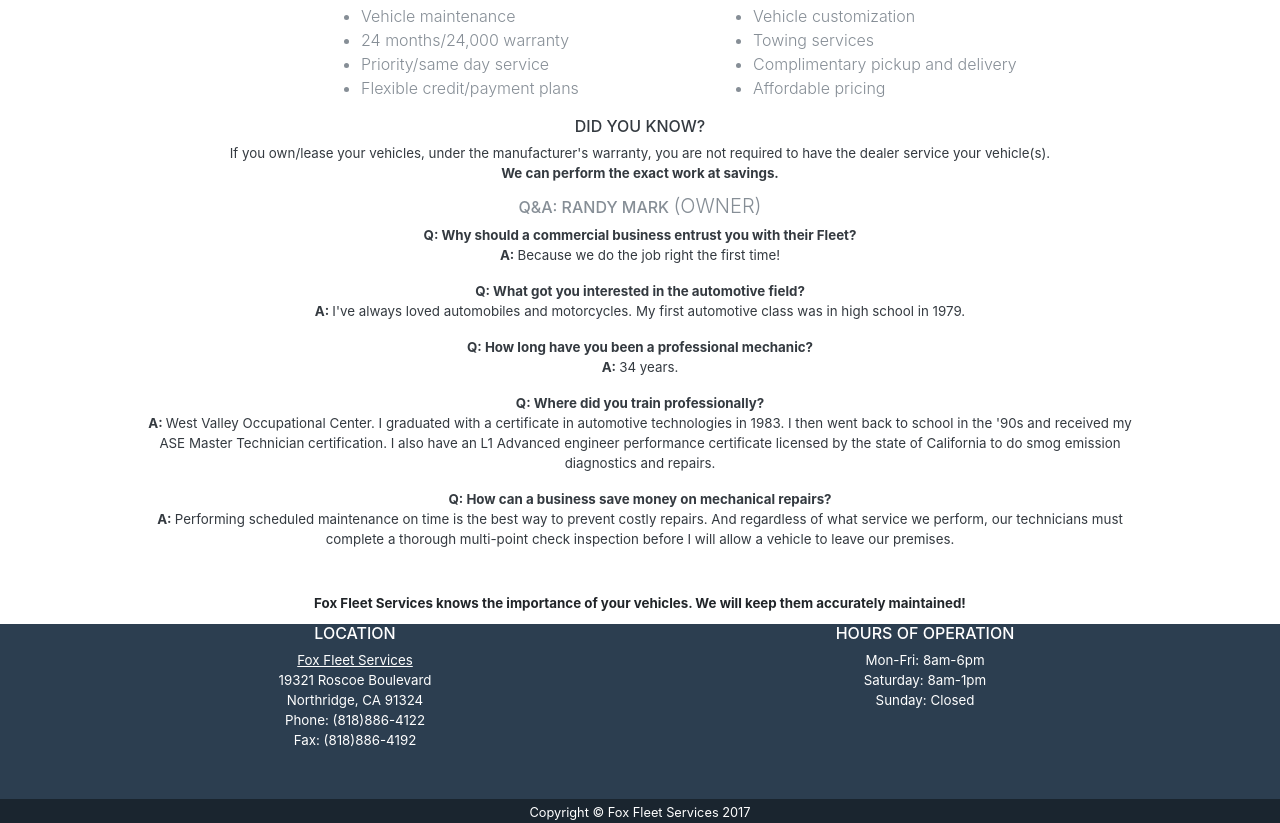
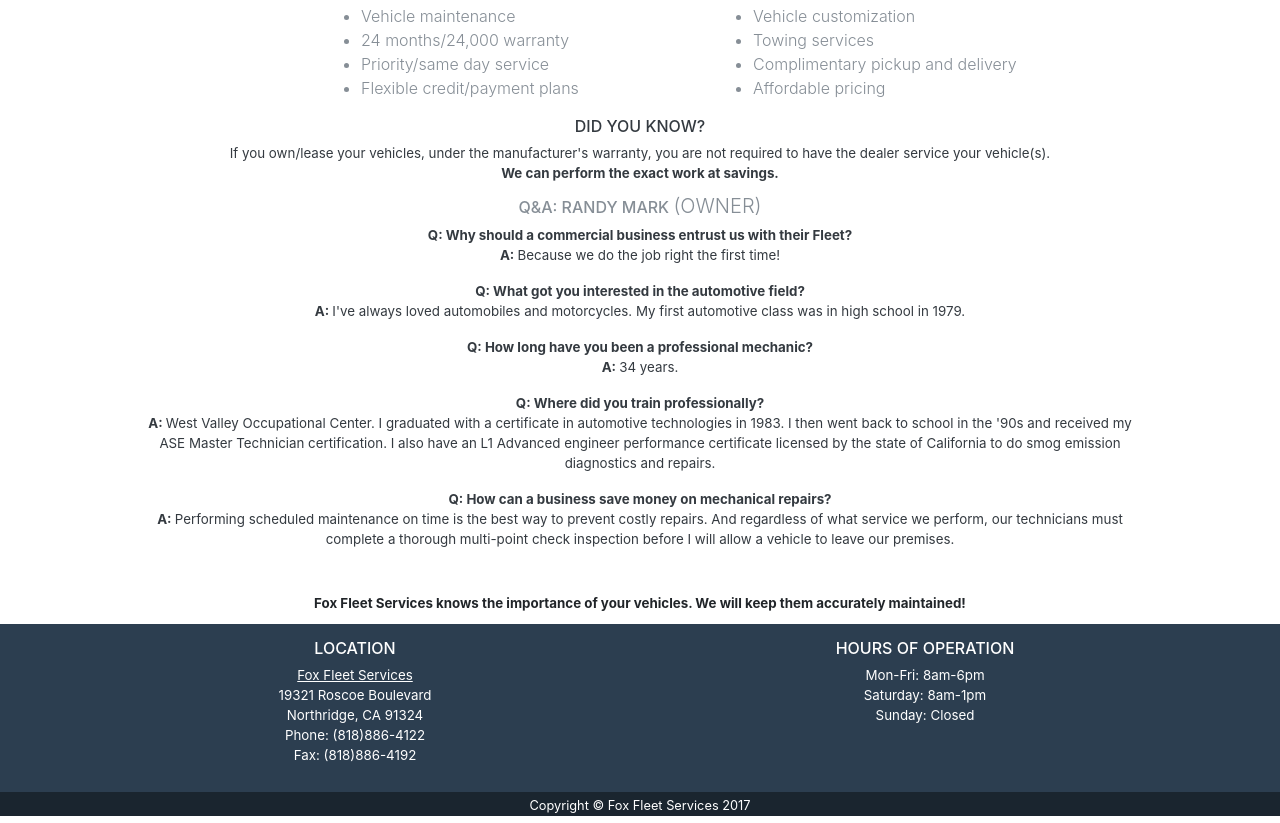
Before and after one commit to railford/railford.github.io, a website with bundled scripts: page index.html in a window 1280 px wide. Shown: the part 308-1131 px from the top of the page. Built offline with nearby package versions, Linux system fonts and the light colour scheme.

Commit message:
footer format change

```diff
--- a/index.html
+++ b/index.html
@@ -193,7 +193,7 @@
         <div class="bg-white text-dark" style="padding-left: 5%; padding-right: 5%; padding-top: 0px">
         <p style="text-align: center; font-size: 10pt">
           <b>Q: </b>
-          <b>Why should a commercial business entrust you with their Fleet?</b>
+          <b>Why should a commercial business entrust us with their Fleet?</b>
           <br>
           <b>A: </b>
           Because we do the job right the first time!
@@ -234,12 +234,12 @@
     </section>
 
     <!-- Footer -->
-    <section class="footer text-white text-center" style="padding-top: 0px; padding-bottom: 0px">
+    <section class="footer text-white text-center" style="padding-top: 15px; padding-bottom: 10px">
       <div class="container">
         <div class="row">
-          <div class="col-md-6 mb-5 mb-lg-0">
+          <div class="col-md-6 mb-lg-0">
             <h6 class="text-uppercase">Location</h6>
-            <p class="mb-5" style="font-size: 10pt">
+            <p style="font-size: 10pt">
               <u>Fox Fleet Services</u><br>
               19321 Roscoe Boulevard<br>
               Northridge, CA 91324<br>
@@ -249,7 +249,7 @@
           </div>
           <div class="col-md-6 mb-5 mb-lg-0" >
             <h6 class="text-uppercase">Hours of Operation</h6>
-            <p class="mb-5" style="font-size: 10pt">
+            <p style="font-size: 10pt">
               Mon-Fri: 8am-6pm<br>
               Saturday: 8am-1pm<br>
               Sunday: Closed
```
